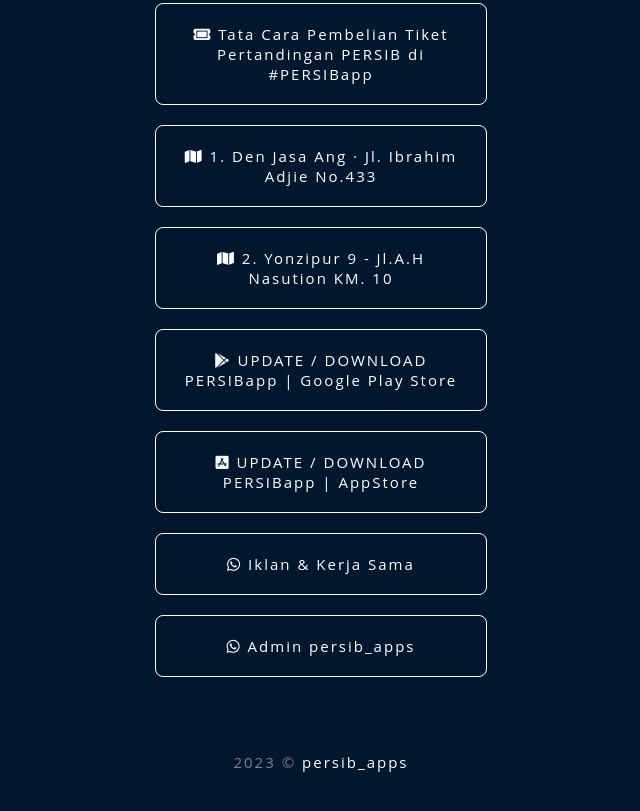
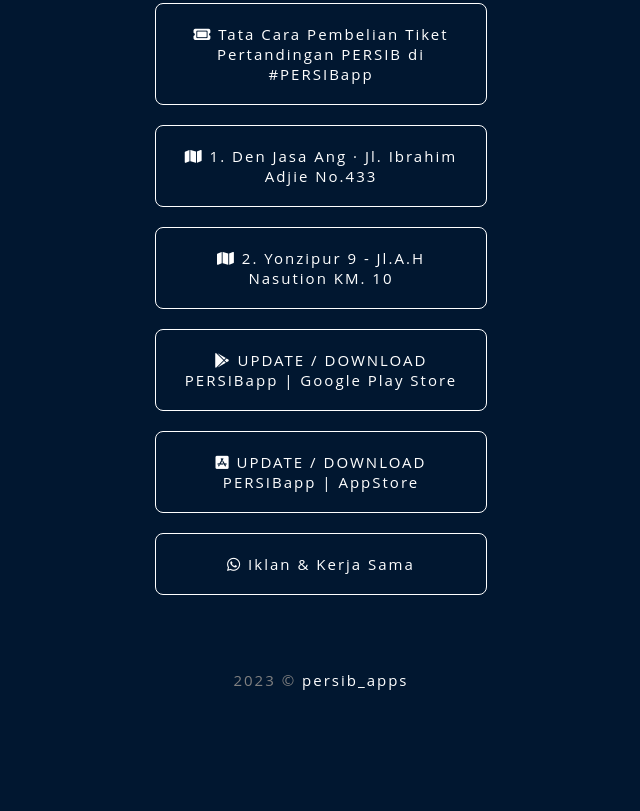
Before and after one commit to persibappsUnofficial/Linktree, a plain HTML site: page index.html in a window 1280 px wide. Shown: the part 767-1578 px from the top of the page, without its empty margins (319-959 px from the left). After the commit the page ends 1500 px from the top, so only its background shows below. Drawn offline with nearby package versions, Linux system fonts and the light colour scheme.

Commit message:
Update index.html

```diff
--- a/index.html
+++ b/index.html
@@ -37,7 +37,7 @@
         <a href="http://onelink.to/persibapp" class="links-android"><i class="fa-brands fa-google-play"></i> UPDATE / DOWNLOAD PERSIBapp | Google Play Store</a>
         <a href="http://apple.co/3Y33TXL" class="links-ios"><i class="fa-brands fa-app-store-ios"></i> UPDATE / DOWNLOAD PERSIBapp | AppStore</a>
         <a href="https://bit.ly/sponsorpersibappsquiz" class="links-whatsapp"><i class="fa-brands fa-whatsapp"></i> Iklan & Kerja Sama</a>
-        <a href="https://api.whatsapp.com/send/?phone=62881082405808" class="links-whatsapp"><i class="fa-brands fa-whatsapp"></i> Admin persib_apps</a>
+
 
 
     <div class="bottom-text"><p class="copyright">2023 © <a href="https://www.instagram.com/persib_apps">persib_apps</a></p></div>
```
